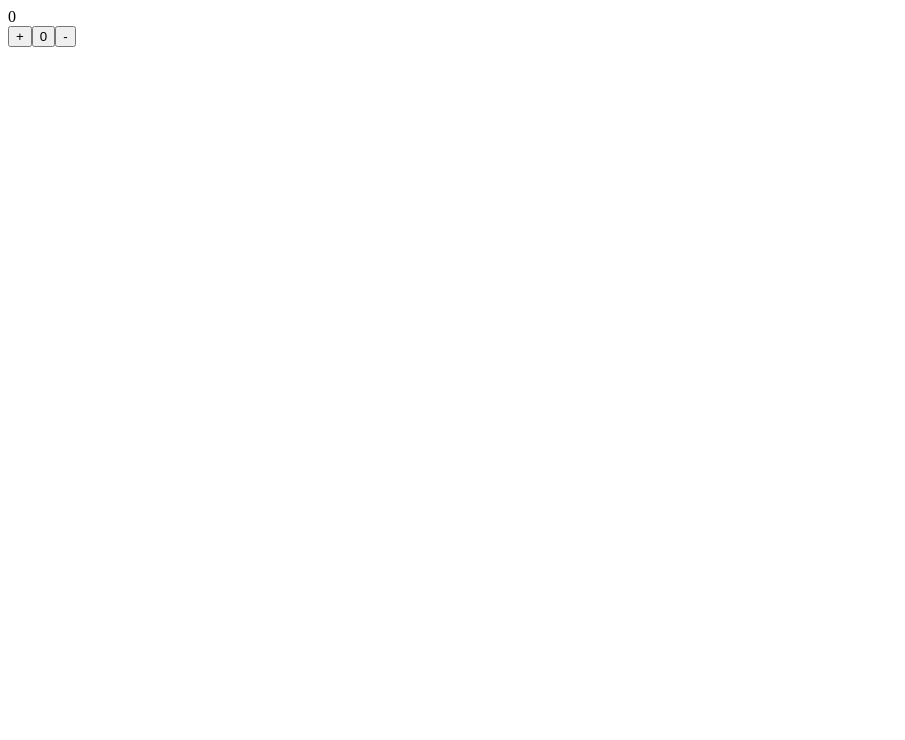
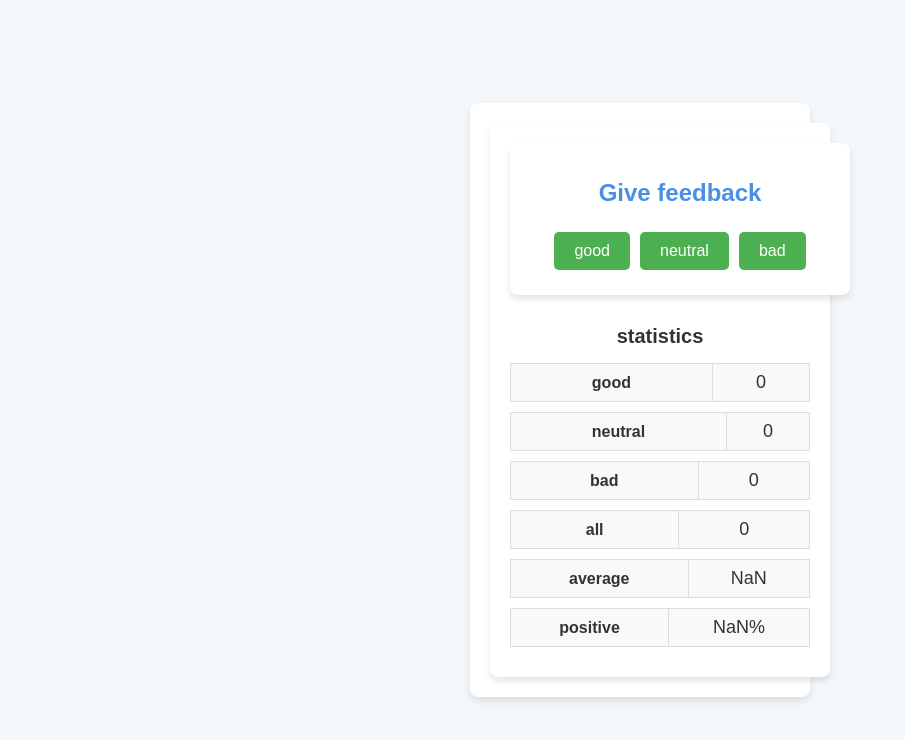
Before and after one commit to KSohkin/full-stack-kursus, a React (Vite) app: page / in a window 1280 px wide. Shown: the top 740 px of the page, without its empty margins (0-905 px from the left). Built offline with nearby package versions, Linux system fonts and the light colour scheme.

Commit message:
Voting system TrumpV2.5.124124

```diff
--- /dev/null
+++ b/src/App.css
@@ -0,0 +1,83 @@
+/* Overall body styles */
+body {
+    font-family: Arial, sans-serif;
+    background-color: #f4f7fa;
+    color: #333;
+    margin: 0;
+    padding: 0;
+    display: flex;
+    justify-content: center;
+    align-items: center;
+    height: 100vh;
+  }
+
+  /* Container for the app */
+  div {
+    background-color: white;
+    border-radius: 8px;
+    padding: 20px;
+    box-shadow: 0px 4px 6px rgba(0, 0, 0, 0.1);
+    width: 300px;
+    text-align: center;
+  }
+
+  /* Title styles */
+  h1 {
+    font-size: 24px;
+    color: #4A90E2;
+    margin-bottom: 20px;
+  }
+
+  /* Button styles */
+  button {
+    background-color: #4CAF50;
+    color: white;
+    border: none;
+    padding: 10px 20px;
+    margin: 5px;
+    cursor: pointer;
+    border-radius: 5px;
+    font-size: 16px;
+    transition: background-color 0.3s ease;
+  }
+
+  button:hover {
+    background-color: #45a049;
+  }
+
+  /* Styling for statistics section */
+  h2 {
+    font-size: 20px;
+    color: #333;
+    margin-top: 30px;
+    margin-bottom: 15px;
+  }
+
+  table {
+    width: 100%;
+    margin-bottom: 10px;
+    border-collapse: collapse;
+  }
+
+  table td {
+    padding: 8px;
+    text-align: center;
+    border: 1px solid #ddd;
+  }
+
+  table td:first-child {
+    font-weight: bold;
+  }
+
+  table td:last-child {
+    font-size: 18px;
+  }
+
+  /* Special styles for total and statistics */
+  table tr:nth-child(odd) {
+    background-color: #f9f9f9;
+  }
+
+  table tr:nth-child(even) {
+    background-color: #f0f0f0;
+  }
--- a/src/App.jsx
+++ b/src/App.jsx
@@ -1,39 +1,60 @@
 import { useState } from "react"
+import './App.css';
 
-const Display = ({ counter }) => <div>{counter}</div>
-
-const Button = ({ onClick, text }) => (
-  <button onClick={onClick}>
-    {text}
-  </button>
-)
 
 const App = () => {
-  const [counter, setCounter] = useState(0)
-  console.log('rendering with counter value', counter)
 
-  const increasesByOne = () => {
-    console.log('increasing, value before', counter)
-    setCounter(counter + 1)
-  }
+  const [good, setGood] = useState(0)
+  const [neutral, setNeutral] = useState(0)
+  const [bad, setBad] = useState(0)
 
-  const decreasesByOne = () => {
-    console.log('decreasing, value before', counter)
-    setCounter(counter - 1)
-  }
-    const setToZero = () => {
-      console.log('resetting to zero, value before', counter)
-      setCounter(0)
-    }
-
-    return (
-      <div>
-        <Display counter = {counter} />
-        <Button onClick={increasesByOne} text="+"/>
-        <Button onClick={setToZero} text="0"/>
-        <Button onClick={decreasesByOne} text="-"/>
-      </div>
-    )
+  return (
+   <div>
+    <div>
+       <h1>Give feedback</h1>
+      <button onClick={() => {setGood(good +1)}}>good</button>
+      <button onClick={() => {setNeutral(neutral +1)}}>neutral</button>
+      <button onClick={() => {setBad(bad +1)}}>bad</button>
+    </div>
+    <h2>statistics</h2>
+    <table>
+      <tr>
+        <td>good</td>
+        <td>{good}</td>
+      </tr>
+    </table>
+    <table>
+      <tr>
+        <td>neutral</td>
+        <td>{neutral}</td>
+      </tr>
+    </table>
+    <table>
+      <tr>
+        <td>bad</td>
+        <td>{bad}</td>
+      </tr>
+    </table>
+    <table>
+      <tr>
+        <td>all</td>
+        <td>{bad + good + neutral}</td>
+      </tr>
+    </table>
+    <table>
+      <tr>
+        <td>average</td>
+        <td>{(good*1 + bad*-1 + neutral*0) / (good + bad + neutral)}</td>
+      </tr>
+    </table>
+    <table>
+      <tr>
+        <td>positive</td>
+        <td>{Math.round(good / (bad + neutral + good) * 100)}%</td>
+      </tr>
+    </table>
+  </div>
+  )
 }
 
 export default App
```
